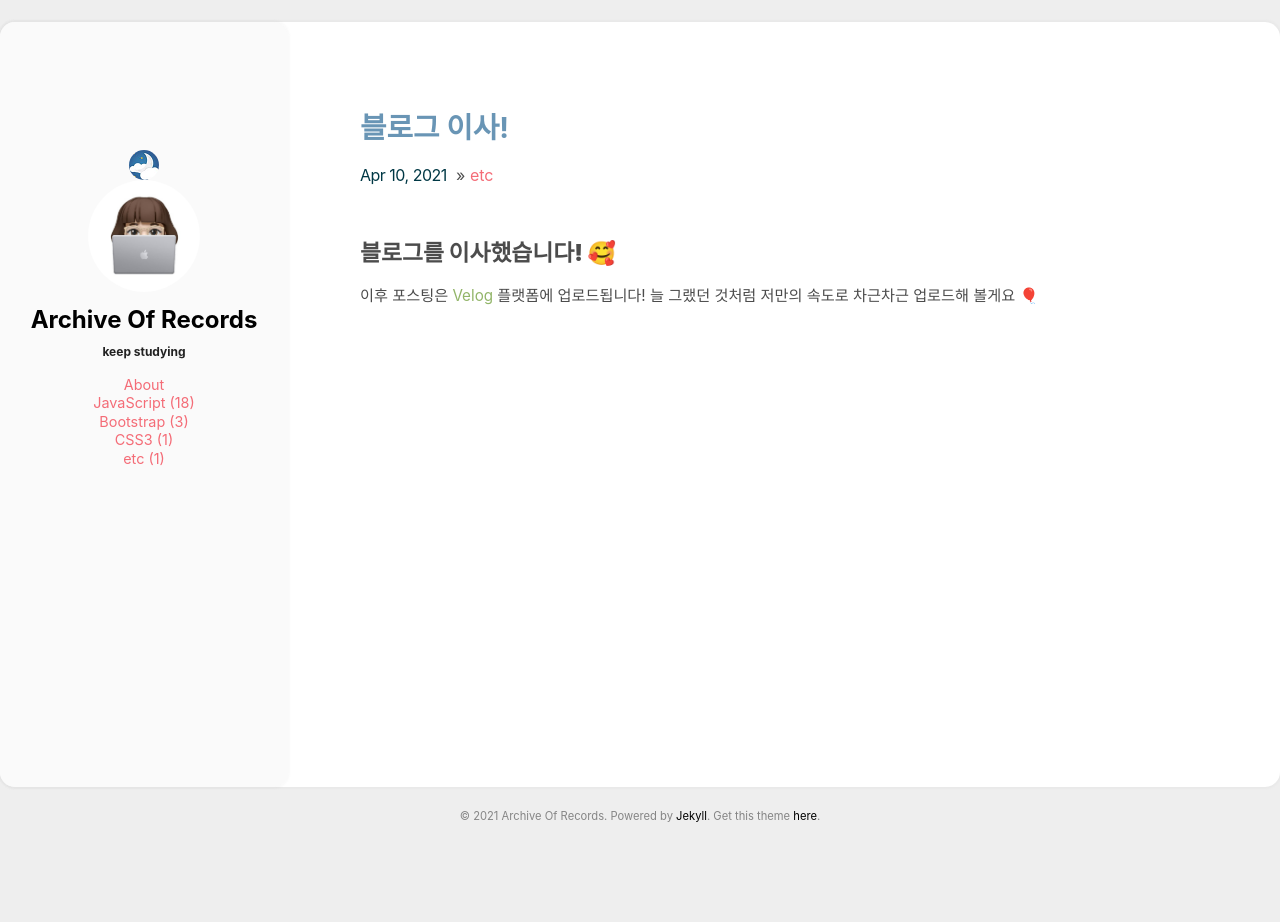
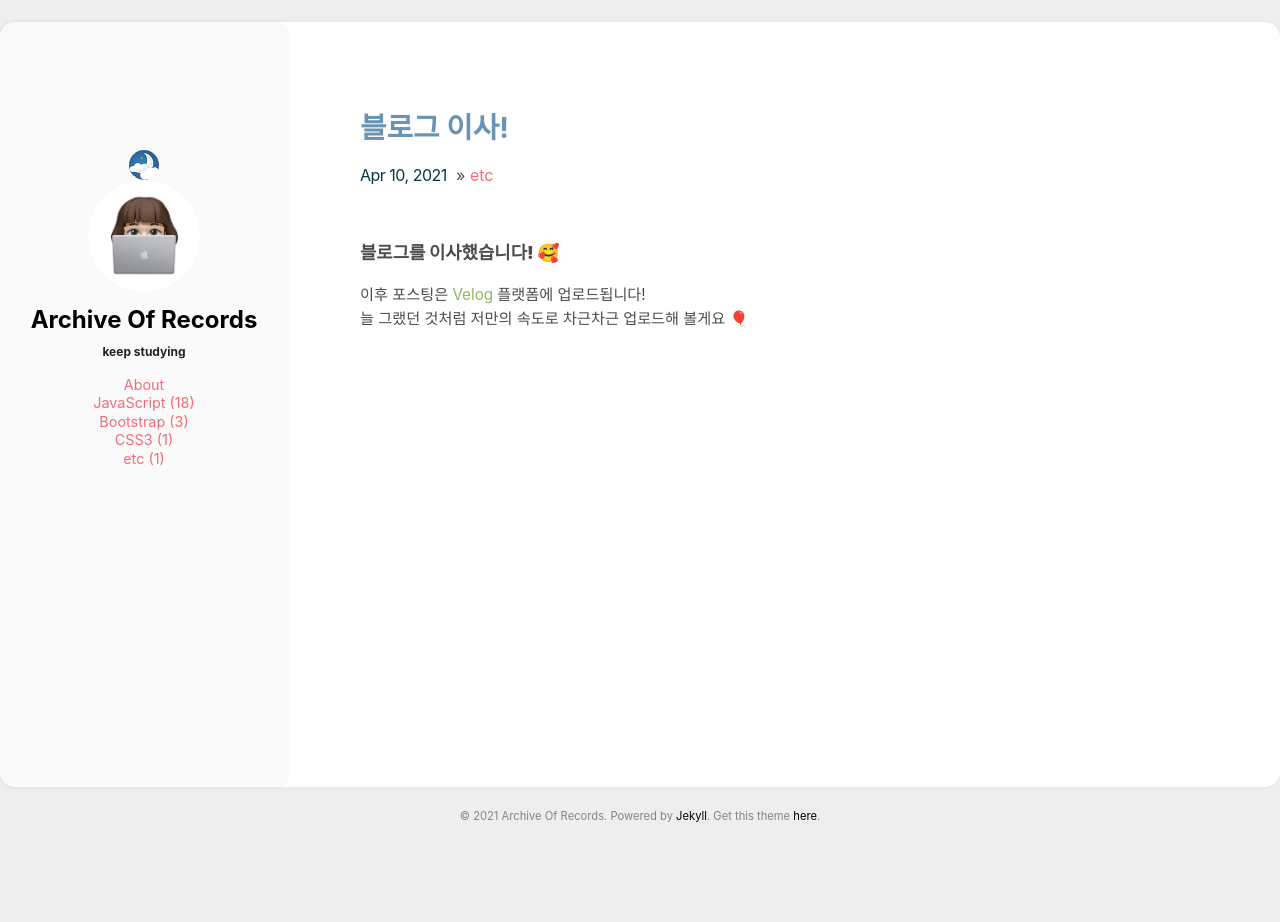
Before and after one commit to absolutelyfullycapable/absolutelyfullycapable.github.io, a Jekyll site: the page built from _posts/2021-04-10-블로그-이사.md, in a window 1280 px wide. Built offline with Jekyll 4.4.1, drawn with Linux system fonts in a browser that asks for light colours.

Commit message:
Update 2021-04-10-블로그-이사.md

```diff
--- a/_posts/2021-04-10-블로그-이사.md
+++ b/_posts/2021-04-10-블로그-이사.md
@@ -5,7 +5,7 @@ categories: [etc]
 comments: true
 ---
 
-## **블로그를 이사했습니다! 🥰**
+### **블로그를 이사했습니다! 🥰**
 
-이후 포스팅은 [Velog](https://velog.io/@recordoflove) 플랫폼에 업로드됩니다!
+이후 포스팅은 [Velog](https://velog.io/@recordoflove) 플랫폼에 업로드됩니다!<br>
 늘 그랬던 것처럼 저만의 속도로 차근차근 업로드해 볼게요 🎈
```
